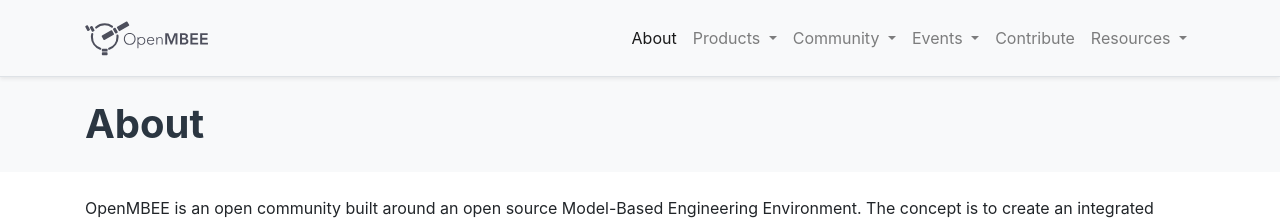
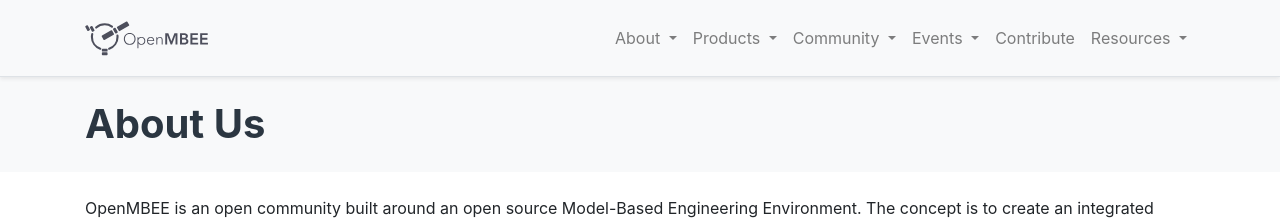
Before and after one commit to Open-MBEE/open-mbee.github.io, a Jekyll site: the page built from pages/about/about.md, in a window 1280 px wide and 900 px high. Shown: the top 223 px of the window. Built offline with Jekyll 4.4.1, drawn with Linux system fonts in a browser that asks for light colours.

Commit message:
added menu items for new pages

```diff
--- a/_includes/navbar.html
+++ b/_includes/navbar.html
@@ -6,7 +6,17 @@
     </button>
     <div class="navbar-collapse collapse" id="navbarSupportedContent">
       <ul class="navbar-nav ml-auto">
-        <li class="nav-item {% if page.title == "About" %}active{% endif %}" role="presentation" id="about"><a class="nav-link" href="about.html">About</a></li>
+        <li class="nav-item dropdown">
+          <a class="nav-link dropdown-toggle" data-toggle="dropdown" href="#" role="button" aria-haspopup="true"
+             aria-expanded="false">About <span class="caret"></span>
+          </a>
+          <div class="dropdown-menu">
+            <a class="dropdown-item" href="about.html">About Us</a>
+            <a class="dropdown-item" href="vision.html">Vision</a>
+            <a class="dropdown-item" href="mission.html">Mission</a>
+            <a class="dropdown-item" href="publications.html">Publications</a>
+          </div>
+        </li>
         <li class="nav-item dropdown">
           <a class="nav-link dropdown-toggle" data-toggle="dropdown" href="#" role="button" aria-haspopup="true"
              aria-expanded="false">Products <span class="caret"></span>
@@ -14,6 +24,9 @@
           <div class="dropdown-menu">
             <a class="dropdown-item" href="products.html">Current</a>
             <a class="dropdown-item" href="roadmap.html">Roadmap</a>
+            <div role="separator" class="dropdown-divider"></div>
+            <a class="dropdown-item" href="quick-start.html">Quick Start</a>
+            <a class="dropdown-item" href="documentation.html">Documentation</a>
           </div>
         </li>
         <li class="nav-item dropdown">
@@ -26,8 +39,6 @@
             <a class="dropdown-item" href="impacts.html">Impacts</a>
             <a class="dropdown-item" href="leadership.html">Leadership</a>
             <a class="dropdown-item" href="licenses.html">Licenses</a>
-            <a class="dropdown-item" href="mission.html">Mission</a>
-            <a class="dropdown-item" href="vision.html">Vision</a>
             <div role="separator" class="dropdown-divider"></div>
             <a class="dropdown-item" href="https://facebook.com/openmbee/" target="_blank">Facebook</a>
             <a  class="dropdown-item"
--- a/pages/about/about.md
+++ b/pages/about/about.md
@@ -1,6 +1,6 @@
 ---
 layout: default
-title: About
+title: About Us
 permalink: about.html
 ---
 
```
